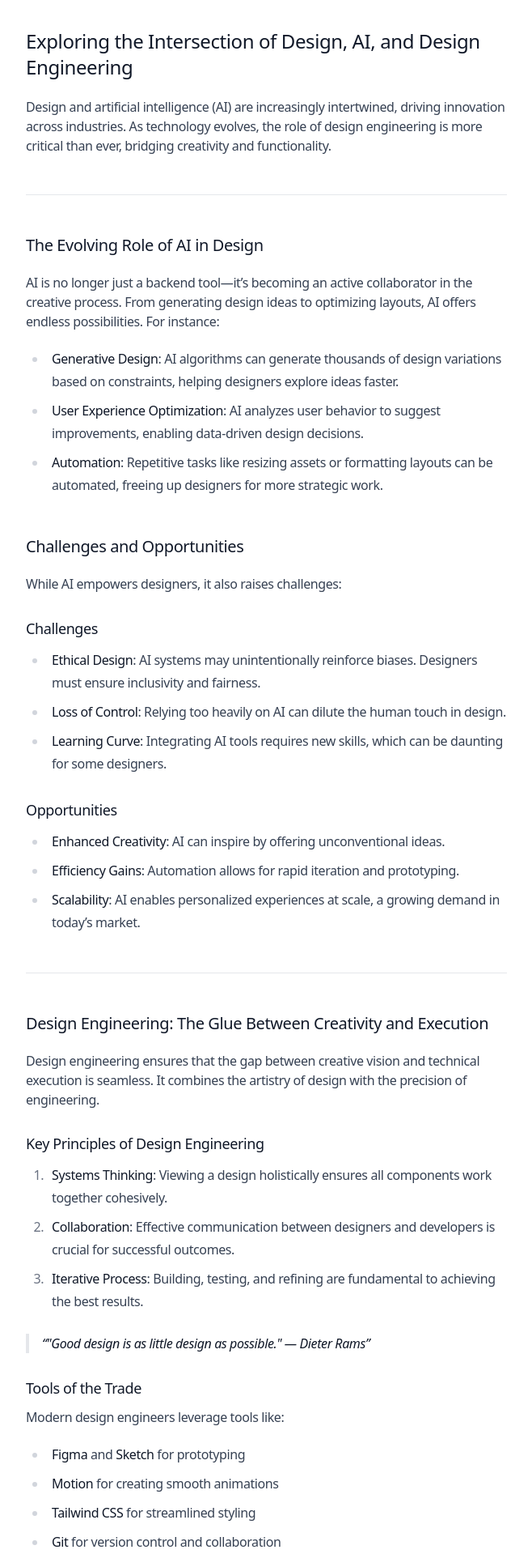
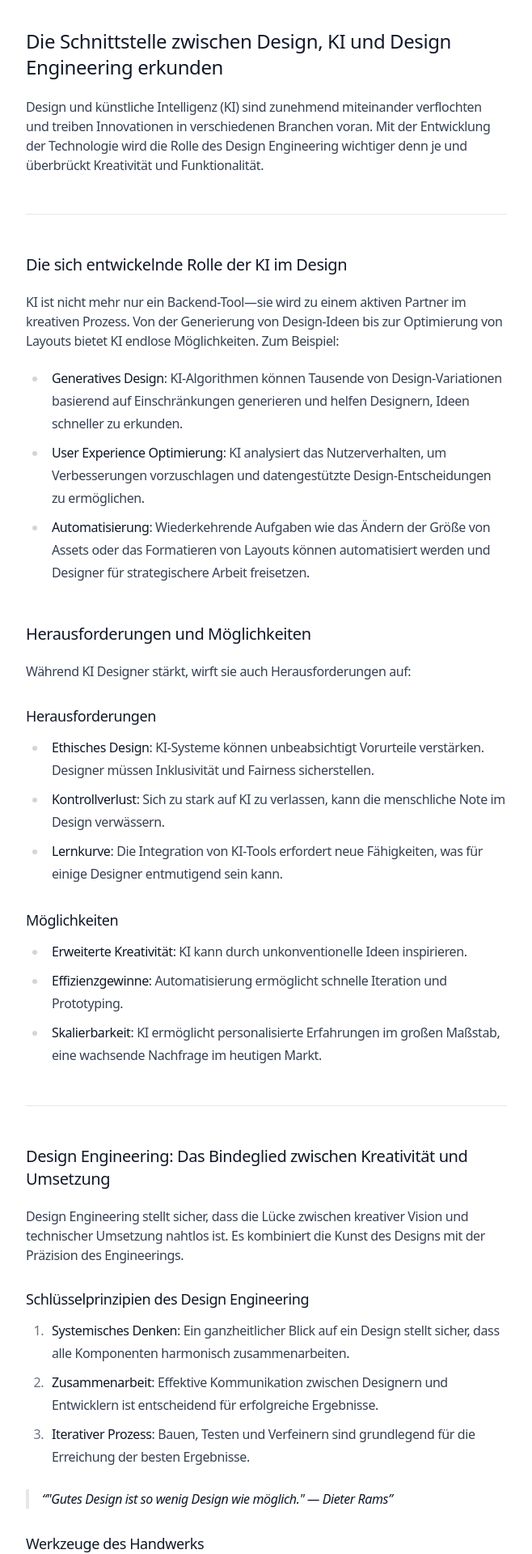
Before and after one commit to niklasfrick/niklasfrick-com, a Next.js app: page /blog/exploring-the-intersection-of-design-ai-and-design-engineering in a window 1280 px wide. Shown: the part 565-2484 px from the top of the page at 81% size, without its empty margins (240-898 px from the left). Built offline with nearby package versions, Linux system fonts and the light colour scheme.

Commit message:
🌐 Changing default language to German

```diff
--- a/app/blog/exploring-the-intersection-of-design-ai-and-design-engineering/page.mdx
+++ b/app/blog/exploring-the-intersection-of-design-ai-and-design-engineering/page.mdx
@@ -1,7 +1,7 @@
 export const metadata = {
-  title: 'Exploring the Intersection of Design, AI, and Design Engineering',
+  title: 'Die Schnittstelle zwischen Design, KI und Design Engineering erkunden',
   description:
-    'Design and artificial intelligence (AI) are increasingly intertwined, driving innovation across industries. As technology evolves, the role of design engineering is more critical than ever, bridging creativity and functionality.',
+    'Design und künstliche Intelligenz (KI) sind zunehmend miteinander verflochten und treiben Innovationen in verschiedenen Branchen voran. Mit der Entwicklung der Technologie wird die Rolle des Design Engineering wichtiger denn je und überbrückt Kreativität und Funktionalität.',
   alternates: {
     canonical: '/blog/exploring-the-intersection-of-design-ai-and-design-engineering',
   },
@@ -13,91 +13,91 @@ export const metadata = {
   caption="cosmos.com"
 />
 
-# Exploring the Intersection of Design, AI, and Design Engineering
+# Die Schnittstelle zwischen Design, KI und Design Engineering erkunden
 
-Design and artificial intelligence (AI) are increasingly intertwined, driving innovation across industries. As technology evolves, the role of design engineering is more critical than ever, bridging creativity and functionality.
+Design und künstliche Intelligenz (KI) sind zunehmend miteinander verflochten und treiben Innovationen in verschiedenen Branchen voran. Mit der Entwicklung der Technologie wird die Rolle des Design Engineering wichtiger denn je und überbrückt Kreativität und Funktionalität.
 
 ---
 
-## The Evolving Role of AI in Design
+## Die sich entwickelnde Rolle der KI im Design
 
-AI is no longer just a backend tool—it’s becoming an active collaborator in the creative process. From generating design ideas to optimizing layouts, AI offers endless possibilities. For instance:
+KI ist nicht mehr nur ein Backend-Tool—sie wird zu einem aktiven Partner im kreativen Prozess. Von der Generierung von Design-Ideen bis zur Optimierung von Layouts bietet KI endlose Möglichkeiten. Zum Beispiel:
 
-- **Generative Design**: AI algorithms can generate thousands of design variations based on constraints, helping designers explore ideas faster.
-- **User Experience Optimization**: AI analyzes user behavior to suggest improvements, enabling data-driven design decisions.
-- **Automation**: Repetitive tasks like resizing assets or formatting layouts can be automated, freeing up designers for more strategic work.
+- **Generatives Design**: KI-Algorithmen können Tausende von Design-Variationen basierend auf Einschränkungen generieren und helfen Designern, Ideen schneller zu erkunden.
+- **User Experience Optimierung**: KI analysiert das Nutzerverhalten, um Verbesserungen vorzuschlagen und datengestützte Design-Entscheidungen zu ermöglichen.
+- **Automatisierung**: Wiederkehrende Aufgaben wie das Ändern der Größe von Assets oder das Formatieren von Layouts können automatisiert werden und Designer für strategischere Arbeit freisetzen.
 
-## Challenges and Opportunities
+## Herausforderungen und Möglichkeiten
 
-While AI empowers designers, it also raises challenges:
+Während KI Designer stärkt, wirft sie auch Herausforderungen auf:
 
-### Challenges
+### Herausforderungen
 
-- **Ethical Design**: AI systems may unintentionally reinforce biases. Designers must ensure inclusivity and fairness.
-- **Loss of Control**: Relying too heavily on AI can dilute the human touch in design.
-- **Learning Curve**: Integrating AI tools requires new skills, which can be daunting for some designers.
+- **Ethisches Design**: KI-Systeme können unbeabsichtigt Vorurteile verstärken. Designer müssen Inklusivität und Fairness sicherstellen.
+- **Kontrollverlust**: Sich zu stark auf KI zu verlassen, kann die menschliche Note im Design verwässern.
+- **Lernkurve**: Die Integration von KI-Tools erfordert neue Fähigkeiten, was für einige Designer entmutigend sein kann.
 
-### Opportunities
+### Möglichkeiten
 
-- **Enhanced Creativity**: AI can inspire by offering unconventional ideas.
-- **Efficiency Gains**: Automation allows for rapid iteration and prototyping.
-- **Scalability**: AI enables personalized experiences at scale, a growing demand in today’s market.
+- **Erweiterte Kreativität**: KI kann durch unkonventionelle Ideen inspirieren.
+- **Effizienzgewinne**: Automatisierung ermöglicht schnelle Iteration und Prototyping.
+- **Skalierbarkeit**: KI ermöglicht personalisierte Erfahrungen im großen Maßstab, eine wachsende Nachfrage im heutigen Markt.
 
 ---
 
-## Design Engineering: The Glue Between Creativity and Execution
+## Design Engineering: Das Bindeglied zwischen Kreativität und Umsetzung
 
-Design engineering ensures that the gap between creative vision and technical execution is seamless. It combines the artistry of design with the precision of engineering.
+Design Engineering stellt sicher, dass die Lücke zwischen kreativer Vision und technischer Umsetzung nahtlos ist. Es kombiniert die Kunst des Designs mit der Präzision des Engineerings.
 
-### Key Principles of Design Engineering
+### Schlüsselprinzipien des Design Engineering
 
-1. **Systems Thinking**: Viewing a design holistically ensures all components work together cohesively.
-2. **Collaboration**: Effective communication between designers and developers is crucial for successful outcomes.
-3. **Iterative Process**: Building, testing, and refining are fundamental to achieving the best results.
+1. **Systemisches Denken**: Ein ganzheitlicher Blick auf ein Design stellt sicher, dass alle Komponenten harmonisch zusammenarbeiten.
+2. **Zusammenarbeit**: Effektive Kommunikation zwischen Designern und Entwicklern ist entscheidend für erfolgreiche Ergebnisse.
+3. **Iterativer Prozess**: Bauen, Testen und Verfeinern sind grundlegend für die Erreichung der besten Ergebnisse.
 
-> "Good design is as little design as possible." — Dieter Rams
+> "Gutes Design ist so wenig Design wie möglich." — Dieter Rams
 
-### Tools of the Trade
+### Werkzeuge des Handwerks
 
-Modern design engineers leverage tools like:
+Moderne Design Engineers nutzen Tools wie:
 
-- **Figma** and **Sketch** for prototyping
-- **Motion** for creating smooth animations
-- **Tailwind CSS** for streamlined styling
-- **Git** for version control and collaboration
+- **Figma** und **Sketch** für Prototyping
+- **Motion** für die Erstellung flüssiger Animationen
+- **Tailwind CSS** für optimiertes Styling
+- **Git** für Versionskontrolle und Zusammenarbeit
 
 ---
 
-## AI and Design Engineering: A Symbiotic Relationship
+## KI und Design Engineering: Eine symbiotische Beziehung
 
-The integration of AI into design engineering creates powerful synergies:
+Die Integration von KI in Design Engineering schafft mächtige Synergien:
 
-- **Prototyping with AI**: AI-driven tools like ChatGPT assist in generating content for prototypes, accelerating the design process.
-- **Predictive Analytics**: Engineers use AI to predict performance issues and optimize designs in real-time.
-- **Accessibility Improvements**: AI tools automatically detect and fix accessibility concerns, ensuring compliance.
+- **Prototyping mit KI**: KI-gestützte Tools wie ChatGPT helfen bei der Generierung von Inhalten für Prototypen und beschleunigen den Design-Prozess.
+- **Prädiktive Analytik**: Engineers nutzen KI, um Performance-Probleme vorherzusagen und Designs in Echtzeit zu optimieren.
+- **Barrierefreiheit-Verbesserungen**: KI-Tools erkennen und beheben automatisch Barrierefreiheit-Probleme und stellen Compliance sicher.
 
-### Case Study: Motion-Primitives
+### Fallstudie: Motion-Primitives
 
-Motion-Primitives demonstrates how AI and design engineering come together. By leveraging Framer Motion and Tailwind CSS, it simplifies the creation of dynamic, responsive interfaces. AI can enhance this by:
+Motion-Primitives demonstriert, wie KI und Design Engineering zusammenkommen. Durch die Nutzung von Framer Motion und Tailwind CSS vereinfacht es die Erstellung dynamischer, responsiver Benutzeroberflächen. KI kann dies verbessern durch:
 
-- Generating motion patterns based on user preferences.
-- Optimizing performance for different devices.
-- Automating testing for cross-browser compatibility.
+- Generierung von Bewegungsmustern basierend auf Nutzerpräferenzen.
+- Optimierung der Performance für verschiedene Geräte.
+- Automatisierung von Tests für Cross-Browser-Kompatibilität.
 
 ---
 
-## Conclusion
+## Fazit
 
-The intersection of AI, design, and design engineering is reshaping the industry. By embracing AI while staying grounded in design principles, professionals can push boundaries and create experiences that are both innovative and human-centered. The future lies in collaboration—not only between humans and machines but also among designers, engineers, and AI.
+Die Schnittstelle zwischen KI, Design und Design Engineering gestaltet die Branche neu. Durch die Annahme von KI bei gleichzeitiger Verankerung in Design-Prinzipien können Fachleute Grenzen verschieben und Erfahrungen schaffen, die sowohl innovativ als auch menschenzentriert sind. Die Zukunft liegt in der Zusammenarbeit—nicht nur zwischen Menschen und Maschinen, sondern auch zwischen Designern, Engineers und KI.
 
 ---
 
-### Questions for Reflection
+### Fragen zur Reflexion
 
-- How can we ensure AI remains a tool for empowerment rather than replacement?
-- What steps can design engineers take to integrate AI responsibly into their workflows?
+- Wie können wir sicherstellen, dass KI ein Tool zur Stärkung bleibt und nicht zum Ersatz wird?
+- Welche Schritte können Design Engineers unternehmen, um KI verantwortungsvoll in ihre Arbeitsabläufe zu integrieren?
 
-### Further Reading
+### Weiterführende Literatur
 
 - [Designing for AI](https://example.com/designing-for-ai)
 - [The Future of Design Systems](https://example.com/future-design-systems)
@@ -105,6 +105,6 @@ The intersection of AI, design, and design engineering is reshaping the industry
 
 ---
 
-### Music for Inspiration
+### Musik für Inspiration
 
-Listening to music while working? Check out _"Motion"_ by Tycho—a perfect blend of creativity and rhythm.
+Hören Sie Musik beim Arbeiten? Schauen Sie sich _"Motion"_ von Tycho an—eine perfekte Mischung aus Kreativität und Rhythmus.
--- a/app/blog/layout.tsx
+++ b/app/blog/layout.tsx
@@ -4,19 +4,19 @@ import { ScrollProgress } from '@/components/ui/scroll-progress'
 import { useEffect, useState } from 'react'
 
 function CopyButton() {
-  const [text, setText] = useState('Copy')
+  const [text, setText] = useState('Kopieren')
   const currentUrl = typeof window !== 'undefined' ? window.location.href : ''
 
   useEffect(() => {
     setTimeout(() => {
-      setText('Copy')
+      setText('Kopieren')
     }, 2000)
   }, [text])
 
   return (
     <button
       onClick={() => {
-        setText('Copied')
+        setText('Kopiert')
         navigator.clipboard.writeText(currentUrl)
       }}
       className="font-base flex items-center gap-1 text-center text-base text-zinc-500 transition-colors dark:text-zinc-400"
--- a/app/data.ts
+++ b/app/data.ts
@@ -32,7 +32,7 @@ export const PROJECTS: Project[] = [
   {
     name: 'Motion Primitives Pro',
     description:
-      'Advanced components and templates to craft beautiful websites.',
+      'Erweiterte Komponenten und Templates zum Erstellen schöner Websites.',
     link: 'https://pro.motion-primitives.com/',
     video:
       'https://res.cloudinary.com/read-cv/video/upload/t_v_b/v1/1/profileItems/W2azTw5BVbMXfj7F53G92hMVIn32/newProfileItem/d898be8a-7037-4c71-af0c-8997239b050d.mp4?_a=DATAdtAAZAA0',
@@ -40,7 +40,7 @@ export const PROJECTS: Project[] = [
   },
   {
     name: 'Motion Primitives',
-    description: 'UI kit to make beautiful, animated interfaces.',
+    description: 'UI-Kit zum Erstellen schöner, animierter Benutzeroberflächen.',
     link: 'https://motion-primitives.com/',
     video:
       'https://res.cloudinary.com/read-cv/video/upload/t_v_b/v1/1/profileItems/W2azTw5BVbMXfj7F53G92hMVIn32/XSfIvT7BUWbPRXhrbLed/ee6871c9-8400-49d2-8be9-e32675eabf7e.mp4?_a=DATAdtAAZAA0',
@@ -53,7 +53,7 @@ export const WORK_EXPERIENCE: WorkExperience[] = [
     company: 'Reglazed Studio',
     title: 'CEO',
     start: '2024',
-    end: 'Present',
+    end: 'Aktuell',
     link: 'https://ibelick.com',
     id: 'work1',
   },
@@ -69,7 +69,7 @@ export const WORK_EXPERIENCE: WorkExperience[] = [
     company: 'Freelance',
     title: 'Front-end Developer',
     start: '2017',
-    end: 'Present',
+    end: 'Aktuell',
     link: 'https://ibelick.com',
     id: 'work3',
   },
@@ -77,28 +77,28 @@ export const WORK_EXPERIENCE: WorkExperience[] = [
 
 export const BLOG_POSTS: BlogPost[] = [
   {
-    title: 'Exploring the Intersection of Design, AI, and Design Engineering',
-    description: 'How AI is changing the way we design',
+    title: 'Die Schnittstelle zwischen Design, KI und Design Engineering erkunden',
+    description: 'Wie KI die Art verändert, wie wir designen',
     link: '/blog/exploring-the-intersection-of-design-ai-and-design-engineering',
     uid: 'blog-1',
   },
   {
-    title: 'Why I left my job to start my own company',
+    title: 'Warum ich meinen Job gekündigt habe, um mein eigenes Unternehmen zu gründen',
     description:
-      'A deep dive into my decision to leave my job and start my own company',
+      'Ein tiefer Einblick in meine Entscheidung, meinen Job zu kündigen und mein eigenes Unternehmen zu gründen',
     link: '/blog/exploring-the-intersection-of-design-ai-and-design-engineering',
     uid: 'blog-2',
   },
   {
-    title: 'What I learned from my first year of freelancing',
+    title: 'Was ich in meinem ersten Jahr als Freelancer gelernt habe',
     description:
-      'A look back at my first year of freelancing and what I learned',
+      'Ein Rückblick auf mein erstes Jahr als Freelancer und was ich gelernt habe',
     link: '/blog/exploring-the-intersection-of-design-ai-and-design-engineering',
     uid: 'blog-3',
   },
   {
-    title: 'How to Export Metadata from MDX for Next.js SEO',
-    description: 'A guide on exporting metadata from MDX files to leverage Next.js SEO features.',
+    title: 'Wie man Metadaten aus MDX für Next.js SEO exportiert',
+    description: 'Ein Leitfaden zum Exportieren von Metadaten aus MDX-Dateien, um Next.js SEO-Funktionen zu nutzen.',
     link: '/blog/example-mdx-metadata',
     uid: 'blog-4',
   },
--- a/app/footer.tsx
+++ b/app/footer.tsx
@@ -7,12 +7,12 @@ import { useEffect, useState } from 'react'
 
 const THEMES_OPTIONS = [
   {
-    label: 'Light',
+    label: 'Hell',
     id: 'light',
     icon: <SunIcon className="h-4 w-4" />,
   },
   {
-    label: 'Dark',
+    label: 'Dunkel',
     id: 'dark',
     icon: <MoonIcon className="h-4 w-4" />,
   },
@@ -55,7 +55,7 @@ function ThemeSwitch() {
             key={theme.id}
             className="inline-flex h-7 w-7 items-center justify-center text-zinc-500 transition-colors duration-100 focus-visible:outline-2 data-[checked=true]:text-zinc-950 dark:text-zinc-400 dark:data-[checked=true]:text-zinc-50"
             type="button"
-            aria-label={`Switch to ${theme.label} theme`}
+            aria-label={`Wechseln zu ${theme.label} Theme`}
             data-id={theme.id}
           >
             {theme.icon}
@@ -72,7 +72,7 @@ export function Footer() {
       <div className="flex items-center justify-between">
         <TextLoop className="text-sm text-zinc-500">
           <span>© {new Date().getFullYear()} Niklas Frick.</span>
-          <span>Built upon <a href="https://github.com/ibelick/nim" target="_blank" rel="noopener noreferrer" className="underline">Nim.</a></span>
+          <span>Basierend auf <a href="https://github.com/ibelick/nim" target="_blank" rel="noopener noreferrer" className="underline">Nim.</a></span>
         </TextLoop>
         <div className="text-sm text-zinc-400">
           <ThemeSwitch />
--- a/app/layout.tsx
+++ b/app/layout.tsx
@@ -12,15 +12,15 @@ export const viewport: Viewport = {
 }
 
 export const metadata: Metadata = {
-  metadataBase: new URL('https://nim-fawn.vercel.app/'),
+  metadataBase: new URL('https://niklasfrick.com/'),
   alternates: {
     canonical: '/'
   },
   title: {
-    default: 'Nim - Personal website template',
-    template: '%s | Nim'
+    default: 'Niklas Frick - Platform Engineer',
+    template: '%s | Niklas Frick'
   },
-  description: 'Nim is a free and open-source personal website template built with Next.js 15, React 19 and Motion-Primitives.',
+  description: 'Niklas Frick ist ein Platform Engineer, der sich auf die Erstellung intuitiver und performanter Web-Erfahrungen konzentriert.',
 };
 
 const geist = Geist({
@@ -39,7 +39,7 @@ export default function RootLayout({
   children: React.ReactNode
 }>) {
   return (
-    <html lang="en" suppressHydrationWarning>
+    <html lang="de" suppressHydrationWarning>
       <body
         className={`${geist.variable} ${geistMono.variable} bg-white tracking-tight antialiased dark:bg-zinc-950`}
       >
--- a/app/page.tsx
+++ b/app/page.tsx
@@ -143,8 +143,8 @@ export default function Personal() {
       >
         <div className="flex-1">
           <p className="text-lg text-zinc-600 dark:text-zinc-400">
-            Focused on creating intuitive and performant web experiences.
-            Bridging the gap between design and development.
+            Fokussiert auf die Erstellung intuitiver und performanter Web-Erfahrungen.
+            Überbrückung der Lücke zwischen Design und Entwicklung.
           </p>
         </div>
       </motion.section>
@@ -153,7 +153,7 @@ export default function Personal() {
         variants={VARIANTS_SECTION}
         transition={TRANSITION_SECTION}
       >
-        <h3 className="mb-5 text-xl font-medium">Selected Projects</h3>
+        <h3 className="mb-5 text-xl font-medium">Ausgewählte Projekte</h3>
         <div className="grid grid-cols-1 gap-6 sm:grid-cols-2">
           {PROJECTS.map((project) => (
             <div key={project.name} className="space-y-2">
@@ -182,7 +182,7 @@ export default function Personal() {
         variants={VARIANTS_SECTION}
         transition={TRANSITION_SECTION}
       >
-        <h3 className="mb-5 text-xl font-medium">Work Experience</h3>
+        <h3 className="mb-5 text-xl font-medium">Berufserfahrung</h3>
         <div className="flex flex-col space-y-2">
           {WORK_EXPERIENCE.map((job) => (
             <a
@@ -256,9 +256,9 @@ export default function Personal() {
         variants={VARIANTS_SECTION}
         transition={TRANSITION_SECTION}
       >
-        <h3 className="mb-5 text-xl font-medium">Connect</h3>
+        <h3 className="mb-5 text-xl font-medium">Kontakt</h3>
         <p className="mb-5 text-lg text-zinc-600 dark:text-zinc-400">
-          Feel free to contact me at{' '}
+          Kontaktieren Sie mich gerne unter{' '}
           <a className="underline dark:text-zinc-300" href={`mailto:${EMAIL}`}>
             {EMAIL}
           </a>
--- a/lib/constants.ts
+++ b/lib/constants.ts
@@ -1 +1 @@
-export const WEBSITE_URL = 'https://nim-fawn.vercel.app'
+export const WEBSITE_URL = 'https://niklasfrick.com'
```
Also changed, not shown: app/blog/example-mdx-metadata/page.mdx (+15 -15 lines).
